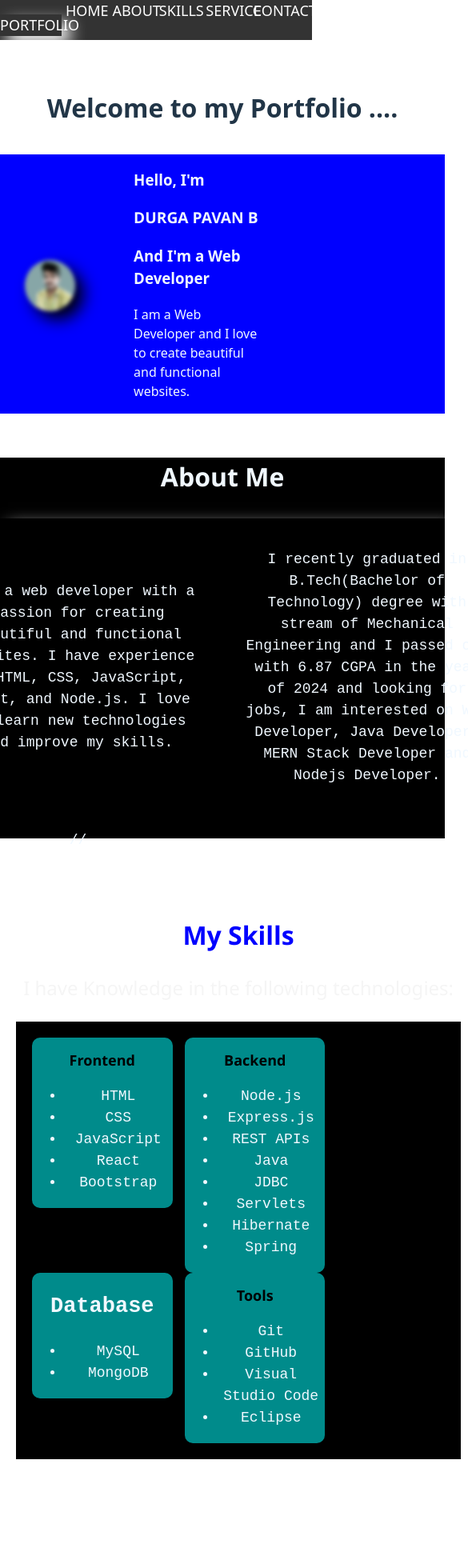
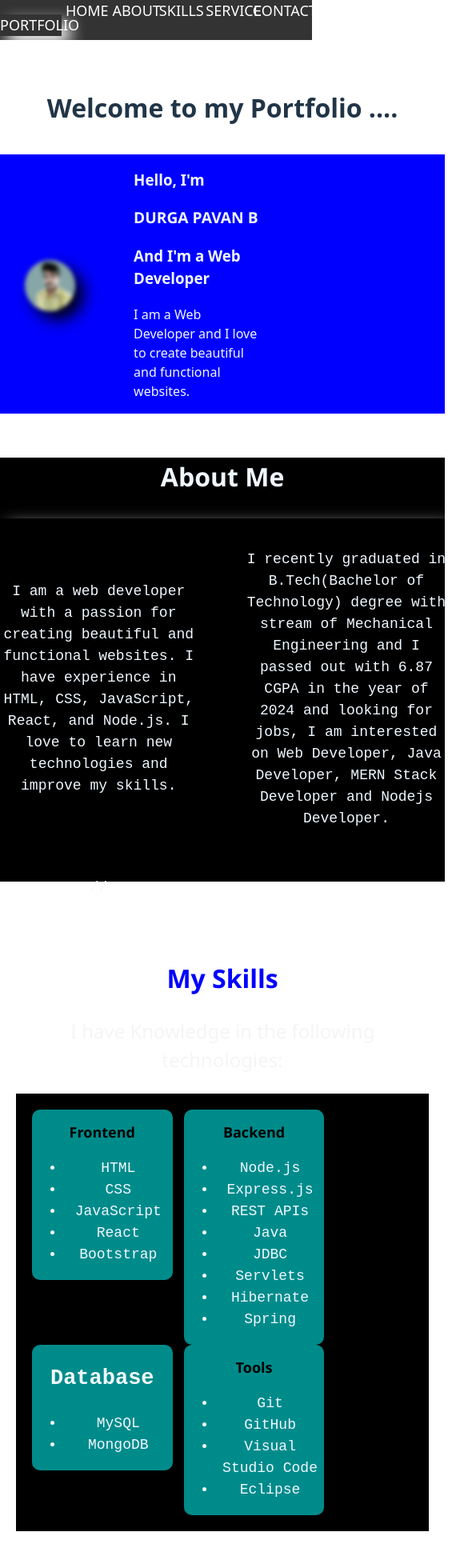
Before and after one commit to PavanMech321/portfolio-2, a React (Vite) app: page / in a window 390 px wide. Shown: the top 1950 px of the page at 80% size, 585 px wide, since content can reach past the window. Built offline with nearby package versions, Linux system fonts and the light colour scheme.

Commit message:
Update App.css

```diff
--- a/src/App.css
+++ b/src/App.css
@@ -73,11 +73,11 @@
   text-align:center;
 }
 .Home{
-  width:100%;
+/*   width:100%; */
   height: fit-content;
   margin-top: 6%;
   display: grid;
-  grid-template-columns: 40% 50%;
+  grid-template-columns: 50% 50%;
   column-gap: 10%;
   background-color: blue;
   color: aliceblue;
@@ -105,7 +105,7 @@
 }
 .Home
 #About{
-  width: 100%;
+/*   width: 100%; */
 /*   margin-top: 2%;
   display: grid;
   grid-template-columns: 45% 45%; */
@@ -124,7 +124,7 @@
 }
  #About .para{
   display: grid;
-  grid-template-columns: 60% 60%;
+  grid-template-columns: 50% 50%;
   gap: 10%;
   margin-top: 5%;
   /* background-color: blue; */
@@ -138,7 +138,7 @@
   background-color: black;
 }
 .Skills{
-  width:100%;
+/*   width:100%; */
   margin-top: 10%;
   font-family: 'Courier New', Courier, monospace;
   font-size: large;
@@ -160,7 +160,7 @@
 }
 .skill{
   display: grid;
-  grid-template-columns: 60% 60%;
+  grid-template-columns: 50% 50%;
 /*   grid-template-rows: 45% 45%; */
   column-gap: 5%;
   margin-top: 5%;
@@ -170,7 +170,7 @@
   padding: 20px;
 }
 .frontend{
-  width:100%;
+/*   width:100%; */
   height: fit-content;
   border-radius: 10px;
   background-color: darkcyan;
@@ -182,7 +182,7 @@
   font-family: 'Segoe UI', Tahoma, Geneva, Verdana, sans-serif;
 }
 .backend{
-  width:100%;
+/*   width:100%; */
   height: fit-content;
   border-radius: 10px;
   background-color: darkcyan;
@@ -194,13 +194,13 @@
   font-family: 'Segoe UI', Tahoma, Geneva, Verdana, sans-serif;
 }
 .database{
-  width:100%;
+/*   width:100%; */
   height: fit-content;
   border-radius: 10px;
   background-color: darkcyan;
 }
 .tools{
-  width:100%;
+/*   width:100%; */
   height: fit-content;
   border-radius: 10px;
   background-color: darkcyan;
@@ -233,7 +233,7 @@
 }
 .service{
   display: grid;
-  grid-template-columns: 45% 45%;
+  grid-template-columns: 50% 50%;
   column-gap: 2%;
   row-gap: 5%;
   margin-top: 5%;
```
